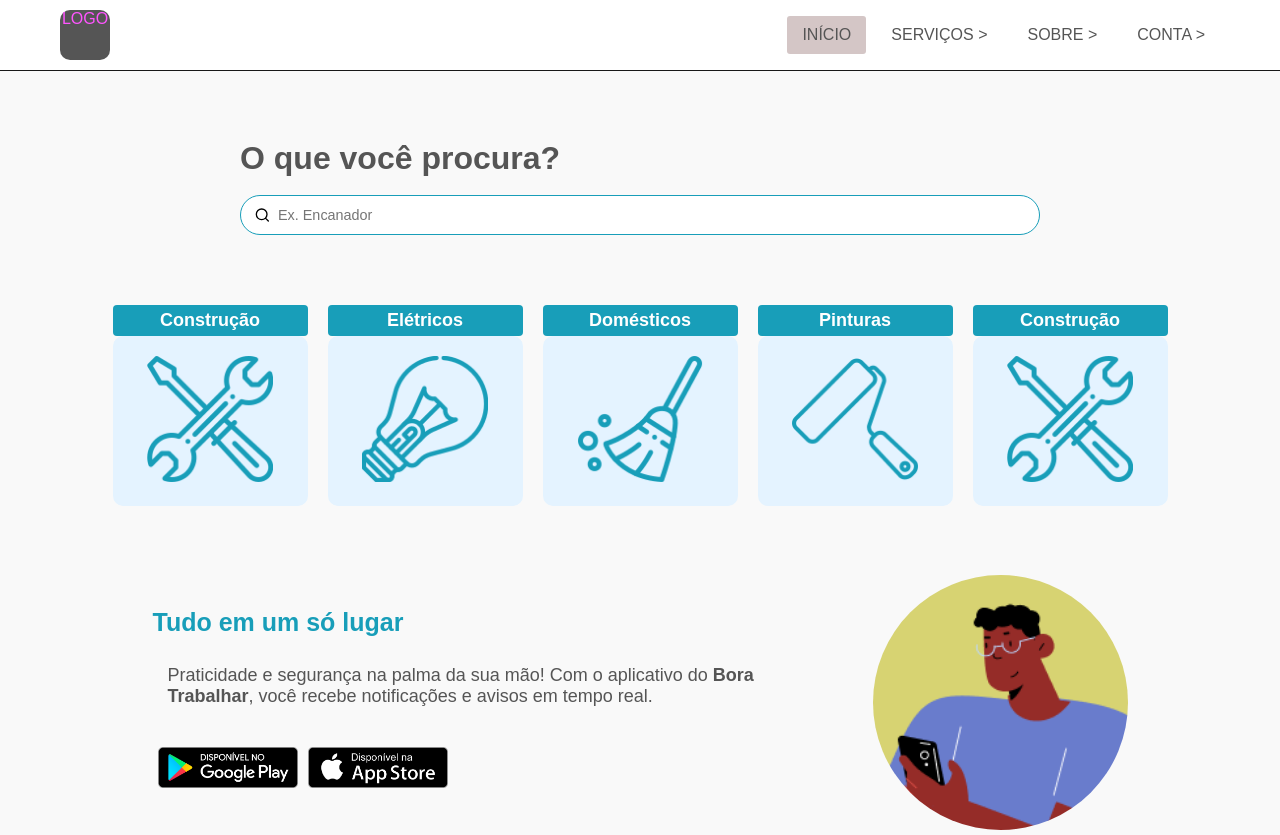
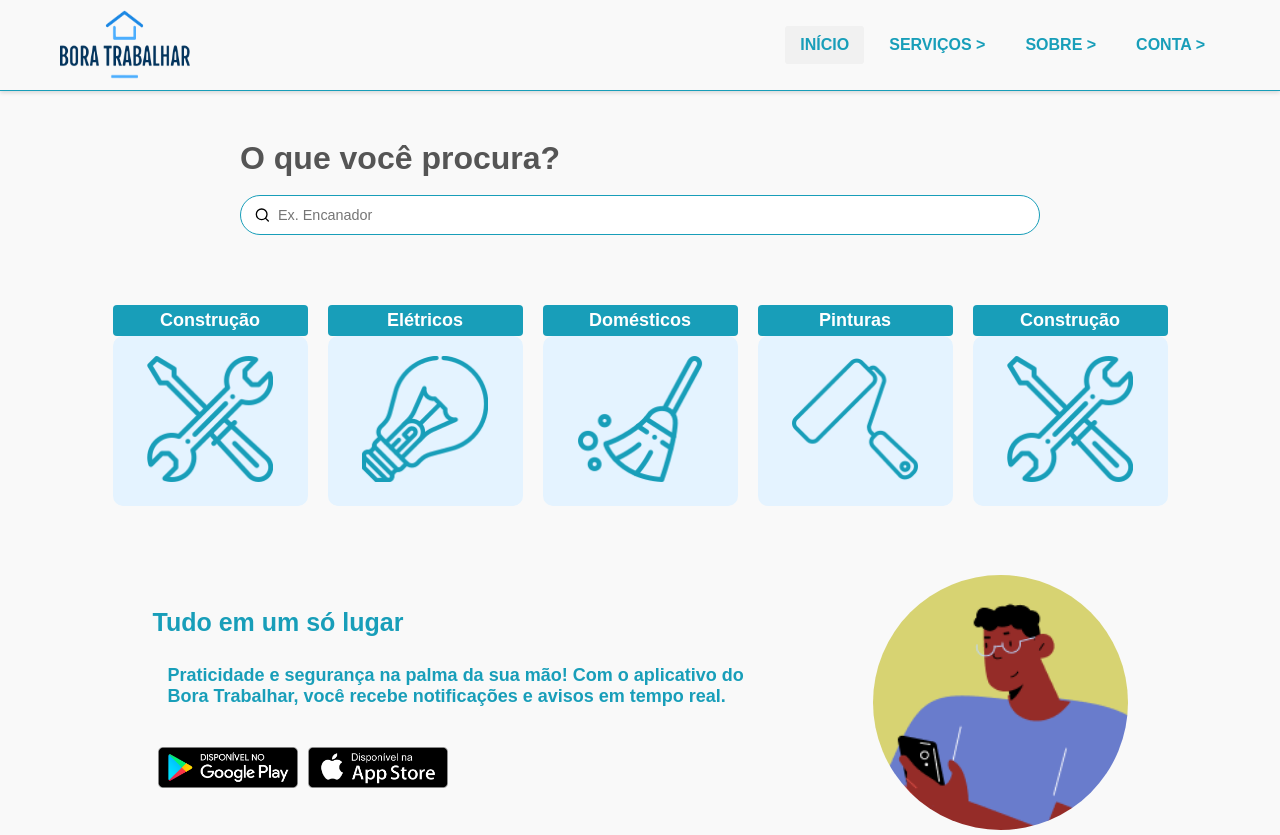
Before and after one commit to luizfelipe-developer/BORA-TRABALHAR, a PHP site: page / in a window 1280 px wide. Run offline with PHP 8.4, Linux system fonts and the light colour scheme.

Commit message:
novo header

```diff
--- a/componentes/header/header.css
+++ b/componentes/header/header.css
@@ -6,8 +6,9 @@
 header{
   width: 100%;
   padding: 10px 20px;
-  border-bottom: 1px solid #181818;
-  background-color: #fff;
+  border-bottom: #189eb9 1px solid;
+  box-shadow: 0 2px 4px rgba(0, 0, 0, 0.124);
+  background-color: #f9f9f9;
   position: fixed;
   top: 0;
   z-index: 999;
@@ -22,17 +23,17 @@ header{
   justify-content: space-between;
 }
 .logo{
-  width: 50px;
-  height: 50px;
-  background-color: #555;
-  border-radius: 10px;
-  text-align: center;
+  /* tamanho da caixa da logo */
+  height: 70px;
+  width: 130px;
 }
-li a, .logo a{
-  color: #f5ff;
-  text-decoration: none;
-  list-style: none;
+.logo img{
+  /* imagem vai ocupar o tamanho da div em que ela está contida */
+  /* arredondei a imagem */
+  width: 100%;
+  height: 100%;
 }
+
 /* perfil do usuário */
 .align-left{
   display: flex;
@@ -92,17 +93,21 @@ p, .menu li a{
   display: block;
   padding: 10px 15px;
   text-decoration: none;
-  color: #555;
+  color: #189EB9;
   cursor: pointer;
+  font-weight: bold;
+
 }
 p:hover, .menu li a:hover{
-  color:#42a6c9 ;
+  background-color: #189eb9;
+  color:#fff;
 }
 
 /* IDENTIFICAÇÃO DE PÁGINA */
 .actives, .navbar ul li:hover{
-   background: #d4c6c6;
-   border-radius: 3px;
+  background-color: #f1f1f1;
+
+  border-radius: 3px;
 }
 
 /* SUBMENUS */
@@ -113,7 +118,7 @@ p:hover, .menu li a:hover{
 .navbar ul li:hover .sub-menu-1{
   display: block;
   position: absolute;
-  background: #d4c6c6;
+  background: #f1f1f1;
   margin-top: .5px;
 }
 .navbar ul li:hover .sub-menu-1 ul{
@@ -132,7 +137,7 @@ p:hover, .menu li a:hover{
 }
 .navbar ul li:hover .sub-menu-1 ul li a:hover{
   text-align: left;
-  color: #42a6c9;
+  color: #fff;
 }
 
 @media screen and (max-width:980px){
@@ -165,8 +170,7 @@ p:hover, .menu li a:hover{
   .navbar ul li:hover .sub-menu-1{
     display: block;
     position: absolute;
-    /* background: #d4c6c6; */
-    right: -100px;
+    right: -120px;
     margin-top: -35px;
   }
 }
--- a/index.html
+++ b/index.html
@@ -7,14 +7,16 @@
         <link rel="shortcut icon" type="imagem/x-icon" href="ico-sem-fundo.ico.ico" />
         <link rel="stylesheet" href="componentes/header/header.css">
         <link rel="stylesheet" href="componentes/css/style.css">
-    <script src="./componentes/scripts/header.js" defer></script>
+        <script src="https://code.jquery.com/jquery-3.7.1.min.js" integrity="sha256-/JqT3SQfawRcv/BIHPThkBvs0OEvtFFmqPF/lYI/Cxo=" crossorigin="anonymous"></script>
+        <script src="js/script.js" defer></script>
+        <script src=""></script>
     <title>Bora Trabalhar</title>
 </head>
 
 <body>
     <header>
         <div class="navbar">
-            <div class="logo"><a href="#">LOGO</a></div>
+            <div class="logo"><a href="#"><img src="componentes/imgs/logo/logo-sem-fundo.png"></a></div>
             <!-- Menu -->
             <div class="align-left">
                 <div class="aba-perfil">
@@ -146,5 +148,4 @@
     </main>
     </div>
 </body>
-
 </html>
```
Also changed, not shown: js/script.js (renamed from componentes/scripts/header.js). Lines whose indentation alone changed are shown as unchanged.
